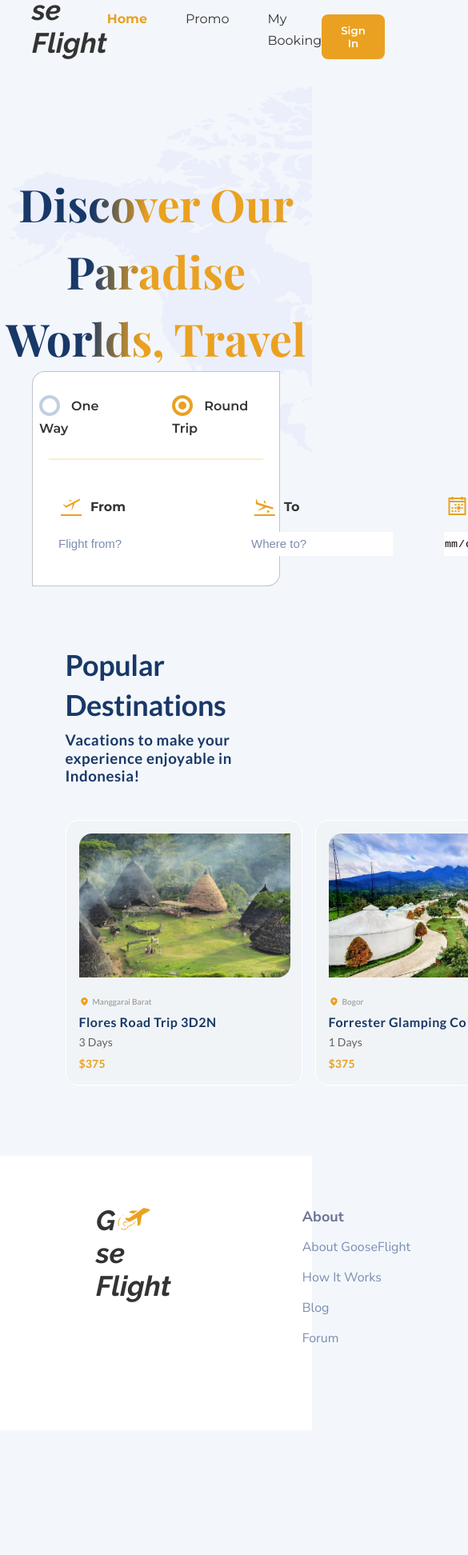
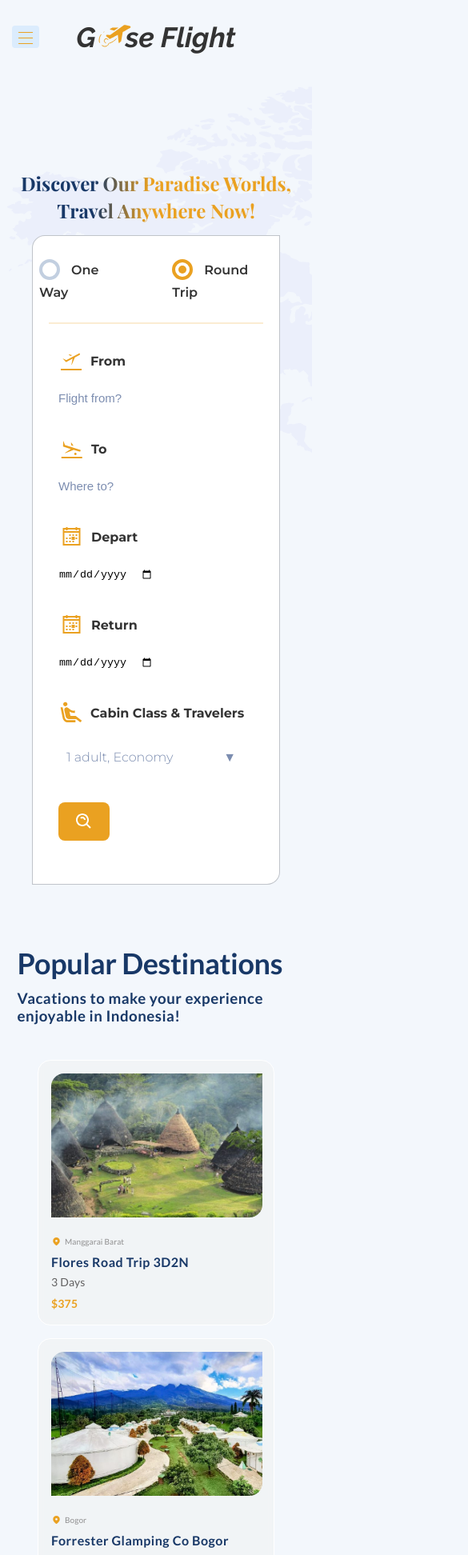
Before and after one commit to Youssef-AbuTaleb/goose-flight-nuxt, a Nuxt app: page / in a window 390 px wide. Shown: the top 1944 px of the page at 80% size, 585 px wide, since content can reach past the window. Before the commit the page ends 1788 px from the top, so only its background shows below. Built offline with nearby package versions, Linux system fonts and the light colour scheme; a web font is replaced by a local one.

Commit message:
working on responsive for screens 1400px/1200px/1000px/800px

```diff
--- a/assets/styles/abstracts/_variables.scss
+++ b/assets/styles/abstracts/_variables.scss
@@ -5,6 +5,7 @@ $color-secondary-dark: #183867;
 $color-secondary: #7c8db0;
 $color-secondary-1: #6e7491;
 $color-secondary-light: #c2cfe0;
+$color-secondary-light-2: #dbecfd;
 $color-background: #f3f7fc;
 
 $color-white: #fff;
--- /dev/null
+++ b/assets/styles/components/_burger-menu.scss
@@ -0,0 +1,41 @@
+.burger-menu {
+  cursor: pointer;
+  border: none;
+  outline: none;
+  display: none;
+  position: absolute;
+  left: 15px;
+  width: 3.4rem;
+  height: 2.8rem;
+  padding: 0.8rem;
+  flex-direction: column;
+  gap: 6px;
+  border-radius: 4px;
+  background-color: $color-secondary-light-2;
+
+  &__line {
+    width: 18px;
+    border-bottom: 1px solid $color-primary;
+  }
+
+  @media only screen and (max-width: 800px) {
+    display: flex;
+  }
+}
+
+.burger-menu__nav {
+  position: absolute;
+  padding: 16px 0;
+  top: 8rem;
+  left: 0;
+  right: 0;
+  width: 100vw;
+  z-index: 3;
+  box-shadow: 0px 4px 6px -2px $color-shadow;
+  display: flex;
+  flex-direction: column;
+  justify-content: center;
+  align-items: center;
+  gap: 16px;
+  background-color: $color-white;
+}
--- a/assets/styles/layout/_booking-section.scss
+++ b/assets/styles/layout/_booking-section.scss
@@ -16,14 +16,13 @@
   }
 
   .line {
-    // position: absolute;
     border: 1px solid #eaa121;
     opacity: 0.2;
     width: 92%;
     left: 50%;
     text-align: center;
     margin: 0 auto;
-    // transform: translateX(-50%);
+
     opacity: 0.2px;
     margin-bottom: 3rem;
   }
@@ -33,5 +32,23 @@
     align-items: center;
     padding: 0 2.4rem;
     gap: 6.4rem;
+
+    @media only screen and (max-width: 1400px) {
+      gap: 3.2rem;
+    }
+    @media only screen and (max-width: 1200px) {
+      flex-wrap: wrap;
+    }
+    @media only screen and (max-width: 1000px) {
+      padding-bottom: 3rem;
+    }
+    @media only screen and (max-width: 500px) {
+      flex-direction: column;
+      justify-content: start;
+      align-items: start;
+    }
+  }
+  @media only screen and (max-width: 1000px) {
+    margin-top: 3rem;
   }
 }
--- a/assets/styles/layout/_footer.scss
+++ b/assets/styles/layout/_footer.scss
@@ -7,6 +7,22 @@
   gap: 16rem;
 
   width: 100%;
+
+  @media only screen and (max-width: 1400px) {
+    padding: 4rem 2.6rem 2.4rem 8rem;
+    gap: 8rem;
+  }
+  @media only screen and (max-width: 1200px) {
+    gap: 4rem;
+  }
+  @media only screen and (max-width: 1000px) {
+    flex-wrap: wrap;
+  }
+  @media only screen and (max-width: 800px) {
+    flex-direction: column;
+
+    align-items: center;
+  }
 }
 
 .footer-links {
@@ -14,6 +30,17 @@
     display: flex;
     justify-content: space-between;
     gap: 16rem;
+
+    @media only screen and (max-width: 1400px) {
+      gap: 8rem;
+    }
+    @media only screen and (max-width: 1200px) {
+      gap: 4rem;
+    }
+
+    @media only screen and (max-width: 800px) {
+      flex-direction: column;
+    }
   }
 
   &__title {
--- a/assets/styles/layout/_header.scss
+++ b/assets/styles/layout/_header.scss
@@ -12,4 +12,20 @@
     gap: 4.8rem;
     margin-bottom: 1rem;
   }
+
+  &__actions {
+    display: flex;
+    gap: 16px;
+  }
+
+  @media only screen and (max-width: 800px) {
+    justify-content: center;
+    align-items: center;
+
+    &__actions,
+    .nav {
+      display: none;
+    }
+    padding: 2rem;
+  }
 }
--- a/assets/styles/layout/_hero.scss
+++ b/assets/styles/layout/_hero.scss
@@ -14,14 +14,16 @@
     line-height: 8.4rem;
     text-align: center;
     max-width: 79rem;
-
-    // background: linear-gradient(
-    //   to right,
-    //   $color-secondary,
-    //   $color-primary
-    // ); // Gradient colors
     background: linear-gradient(93.37deg, #183867 28.05%, #eaa121 44.33%);
     -webkit-background-clip: text;
     -webkit-text-fill-color: transparent;
   }
+  @media only screen and (max-width: 800px) {
+    margin-bottom: -54rem;
+
+    &__text {
+      font-size: 2.4rem;
+      line-height: 3.36rem;
+    }
+  }
 }
--- a/assets/styles/layout/_popular-destinations.scss
+++ b/assets/styles/layout/_popular-destinations.scss
@@ -16,7 +16,7 @@
     color: $color-secondary-dark;
     line-height: 2.24rem;
     letter-spacing: 0.5px;
-    text-align: left;
+    text-align: start;
     margin-bottom: 4.3rem;
   }
 
@@ -28,4 +28,18 @@
     margin: 0 auto;
     gap: 1.6rem;
   }
+  @media only screen and (max-width: 1400px) {
+    padding: 0 4.15rem;
+
+    &__cards {
+      max-width: 80%;
+      justify-content: center;
+
+      flex-wrap: wrap;
+      padding-bottom: 4rem;
+    }
+  }
+  @media only screen and (max-width: 1200px) {
+    padding: 0 2.15rem;
+  }
 }
--- a/assets/styles/main.scss
+++ b/assets/styles/main.scss
@@ -10,6 +10,7 @@
 @import "./components/destination-card";
 @import "./components/booking-input";
 @import "./components/custom-dropdown";
+@import "./components/burger-menu";
 
 @import "./layout/header";
 @import "./layout/booking-section";
--- /dev/null
+++ b/components/Header/burger-menu.vue
@@ -0,0 +1,22 @@
+<template>
+  <button class="burger-menu" @click="toggleMenu">
+    <span class="burger-menu__line"></span>
+    <span class="burger-menu__line"></span>
+    <span class="burger-menu__line"></span>
+  </button>
+  <div class="burger-menu__nav" v-if="showMenu">
+    <a href="#" class="link">{{ $t("header.signIn") }}</a>
+    <a href="#" class="link">{{ $t("header.links.home") }}</a>
+    <a href="#" class="link">{{ $t("header.links.promo") }}</a>
+    <a href="#" class="link">{{ $t("header.links.booking") }}</a>
+    <SwitchLanguageBtn />
+  </div>
+</template>
+
+<script setup lang="ts">
+import SwitchLanguageBtn from "./switch-language-btn.vue";
+const showMenu = ref(false);
+function toggleMenu() {
+  showMenu.value = !showMenu.value;
+}
+</script>
--- a/components/Header/header.vue
+++ b/components/Header/header.vue
@@ -2,12 +2,21 @@
 import Logo from "../GeneralComponents/logo.vue";
 import Navbar from "./navbar.vue";
 import SignIn from "./sign-in.vue";
+import SwitchLanguageBtn from "./switch-language-btn.vue";
+import BurgerMenu from "./burger-menu.vue";
 </script>
 
 <template>
   <header class="header">
+    <!--  -->
+    <BurgerMenu />
+
     <Logo />
+
     <Navbar />
-    <SignIn />
+    <div class="header__actions">
+      <SwitchLanguageBtn />
+      <SignIn />
+    </div>
   </header>
 </template>
```
